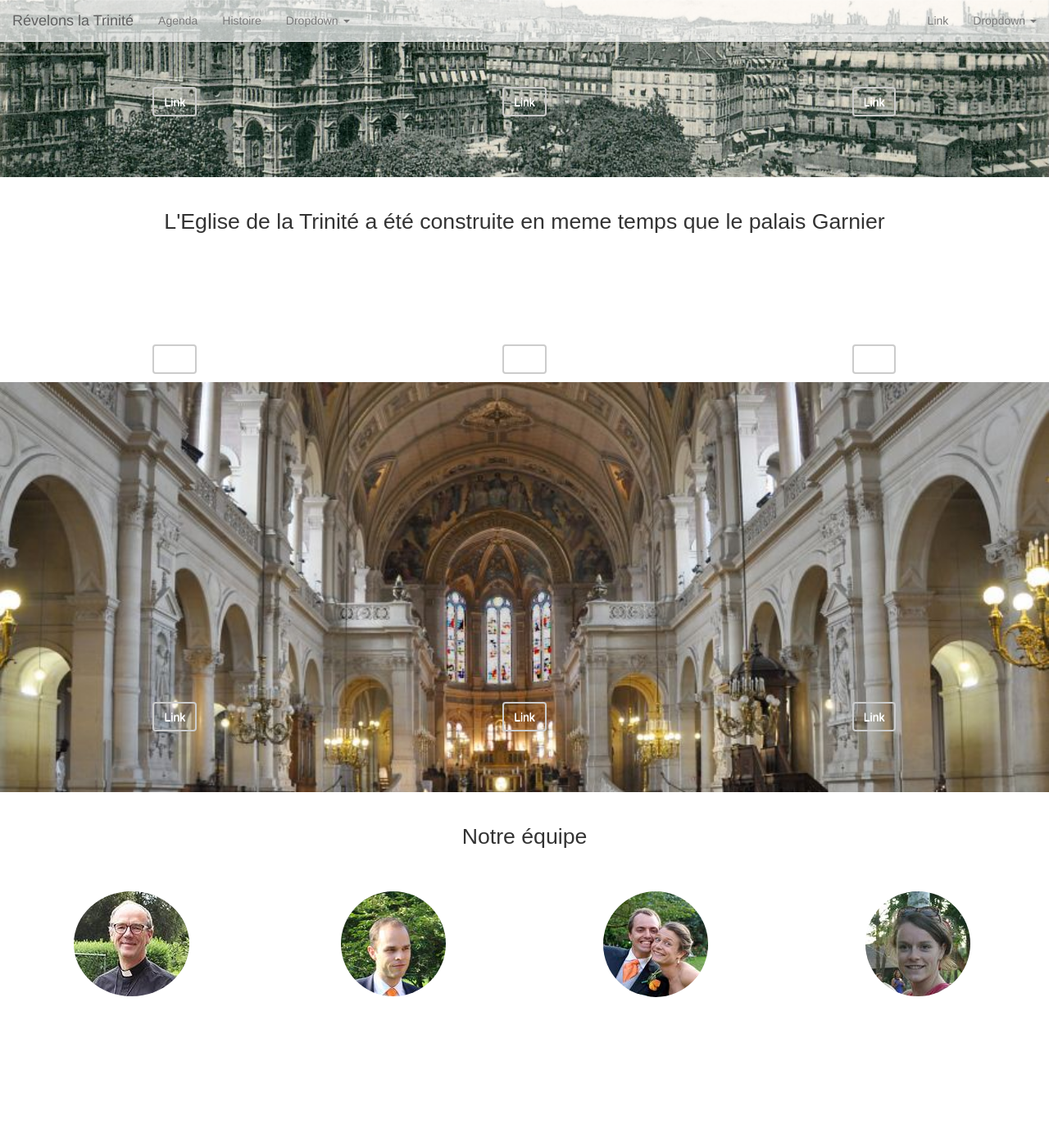
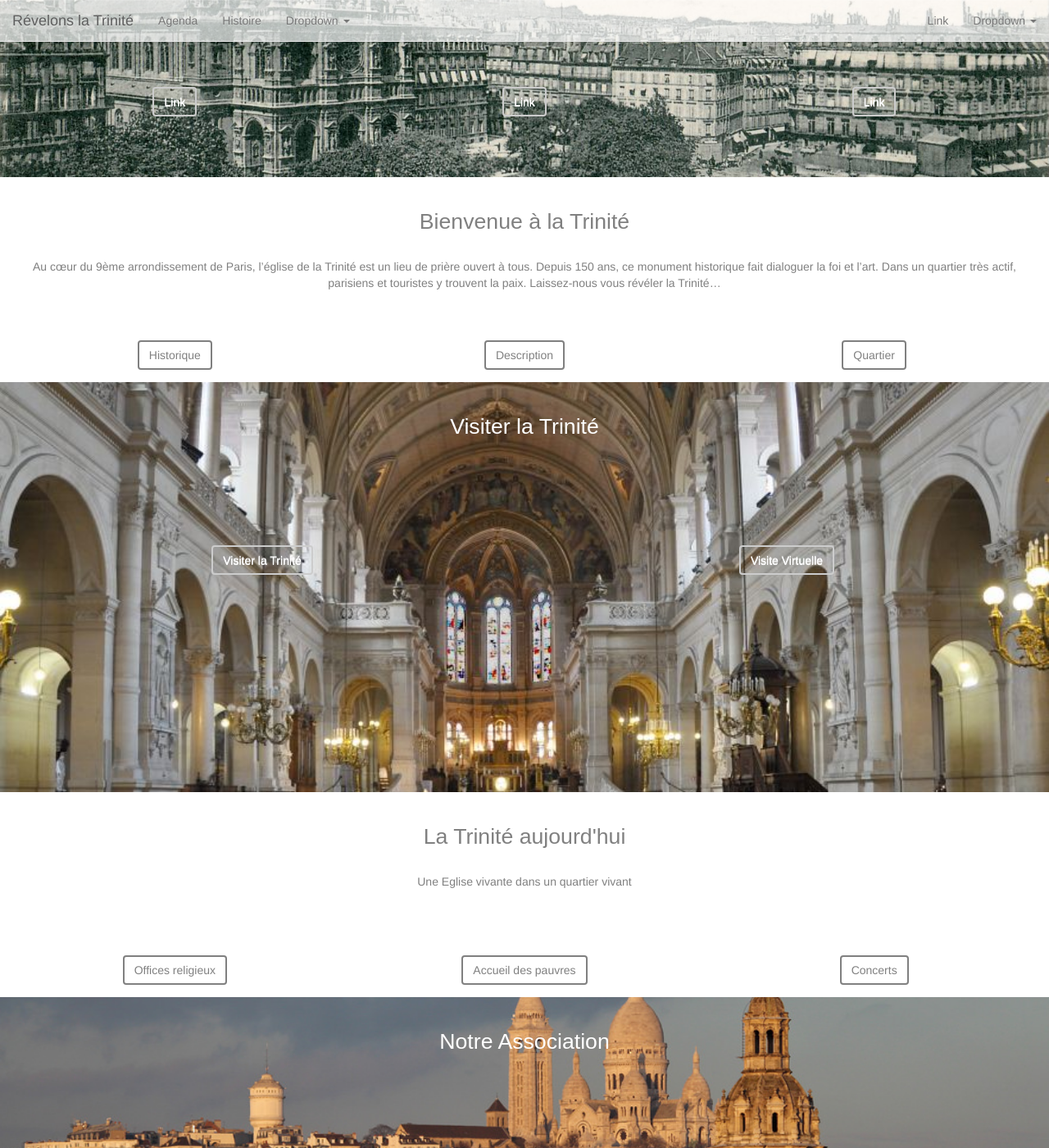
Before and after one commit to m-lce/rlt, a Jekyll site: the page built from page-info/test-page.html, in a window 1280 px wide and 1400 px high, scrolled down 284 px. Shown: the whole window at 82% size. Built offline with Jekyll 4.4.1, drawn with Linux system fonts in a browser that asks for light colours; nearby versions of some CDN libraries; before the commit the page ends 1500 px from its top, so only the background shows below that; some of the changed text lies outside the part shown.

Commit message:
first good version of home page

```diff
--- /dev/null
+++ b/_data/home_txt.yml
@@ -0,0 +1,6 @@
+title1: Bienvenue à la Trinité
+text1: Au cœur du 9ème arrondissement de Paris, l’église de la Trinité est un lieu de prière ouvert à tous. Depuis 150 ans, ce monument historique fait dialoguer la foi et l’art. Dans un quartier très actif, parisiens et touristes y trouvent la paix. Laissez-nous vous révéler la Trinité…
+title2: Visiter la Trinité
+title3: La Trinité aujourd'hui
+text3: Une Eglise vivante dans un quartier vivant
+title4: Notre Association
--- a/css/all.css
+++ b/css/all.css
@@ -3,12 +3,6 @@
 }
 
 .md12-img {
-    height:500px;
-    overflow: hidden;
-    z-index : 0 ;
-    background-repeat: no-repeat;
-    background-size: cover;
-    background-position:center;
     display: table;
     width: 100%;
     table-layout: fixed;
@@ -16,11 +10,43 @@
 }
 
 .img-1 {
-background-image : url('/img/old_trinite.JPG');
+    height:500px;
+    overflow: hidden;
+    z-index : 0 ;
+    background-repeat: no-repeat;
+    background-size: cover;
+    background-position:center;
+    background-image : url('/img/old_trinite.JPG');
 }
 
 .img-2 {
-background-image : url('/img/header.JPG');
+    color:white;
+    height:500px;
+    overflow: hidden;
+    z-index : 0 ;
+    background-repeat: no-repeat;
+    background-size: cover;
+    background-position:center;
+    background-image : url('/img/header.JPG');
+}
+
+
+.img-3 {
+    color:white;
+    height:500px;
+    overflow: hidden;
+    z-index : 0 ;
+    background-repeat: no-repeat;
+    background-size: cover;
+    background-position:center;
+    background-image : url('/img/last.jpg');
+}
+
+.txt-on-img{
+    color:white;
+}
+.txt-alone{
+    color:grey;
 }
 
 
@@ -51,10 +77,21 @@ background-image : url('/img/header.JPG');
 
 .rf-txt {
     position:relative;
-    overflow: hidden;
     display:table;
     z-index : 0 ;
-    min-height:250px;
+    ;
+    width: 100%;
+    table-layout: fixed;
+
+}
+
+
+
+.rnd-img {
+    position:relative;
+    display:table;
+    z-index : 0 ;
+    ;
     width: 100%;
     table-layout: fixed;
 
@@ -64,21 +101,24 @@ background-image : url('/img/header.JPG');
 .txt{
     position:absolute;
     display:table-cell;
-
-    height:100px;
+    /* color:grey */;
+    height:auto;
     top:0px;
-    width:100%;
+    width:100%;;
     /* z-index : 5 */ ;
 }
 
 .but-bot{
     position:absolute;
     bottom:0;
-    display:table;
+    /* display:table; */
     width:100%;
-    vertical-align: bottom;
-    /* padding-bottom:5% */;
+     padding-bottom:5px ;
     /* z-index : 5 */ ;
+}
+
+.img-but{
+    bottom:50%
 }
 
 .col-margin{
@@ -97,6 +137,15 @@ background-image : url('/img/header.JPG');
     color:white
     }
 
+.txt-but {
+    color:grey;
+    border-color:grey;
+}
+
+
+
+
+
 
 /* Small devices (tablets, 768px and up) */
 @media (max-width: 767px) {
@@ -109,6 +158,9 @@ background-image : url('/img/header.JPG');
     }
     .rnd-img img{
     margin-top:10px}
+
+    .rf-txt{
+        min-height:350px}
 }
 
 /* Small devices (tablets, 769px and up) */
@@ -120,6 +172,9 @@ background-image : url('/img/header.JPG');
     .rnd-img{
     min-height:700px;
     }
+    .rf-txt{
+        min-height:350px}
+
     .rnd-img img{
     margin-top:10px}
 }
@@ -132,4 +187,6 @@ background-image : url('/img/header.JPG');
     .rnd-img{
     min-height:250px;
     }
+    .rf-txt{
+        min-height:250px}
 }
--- a/page-info/test-page.html
+++ b/page-info/test-page.html
@@ -18,21 +18,22 @@ layout: default
 
 
   <div class="row-fluid rf-txt" >
-    <div class="row-fluid txt" >
-      <div class="col-md-12 " >
-        <h2> L'Eglise de la Trinité a été construite en meme temps que le palais Garnier</h2>
+    <div class="row-fluid txt txt-alone" >
+      <div class="col-md-12 text-center" >
+        <h2>{{ site.data.home_txt.title1 }}</h2>
+        <p> {{ site.data.home_txt.text1 }} </p>
 
       </div>
     </div>
     <div class="row-fluid but-bot">
       <div class="col-md-4 text-center col-margin">
-        <a class="btn btn-default center-but" href="#" role="button">Link</a>
+        <a class="btn btn-default center-but txt-but" href="/historique.html" role="button">Historique</a>
       </div>
       <div class="col-md-4 text-center col-margin">
-        <a class="btn btn-default center-but" href="#" role="button">Link</a>
+        <a class="btn btn-default center-but txt-but" href="/description.html" role="button">Description</a>
       </div>
       <div class="col-md-4 text-center col-margin">
-        <a class="btn btn-default center-but" href="#" role="button">Link</a>
+        <a class="btn btn-default center-but txt-but" href="/quartier.html" role="button">Quartier</a>
       </div>
     </div>
   </div>
@@ -40,25 +41,89 @@ layout: default
 
 
 
-  <div class="row-fluid md12-img img-2 bg-fixed" >
-    <div class="row-fluid first-plan bg-transparent">
+  <!-- <div class="row-fluid md12-img img-2 bg-fixed text-center" > -->
+  <!--   <h2> Visiter la Trinité </h2> -->
+  <!--   <div class="row-fluid first-plan bg-transparent"> -->
+  <!--     <div class="col-md-4 text-center col-margin"> -->
+  <!--       <a class="btn btn-default center-but" href="#" role="button">Link</a> -->
+  <!--     </div> -->
+  <!--     <div class="col-md-4 text-center col-margin"> -->
+  <!--       <a class="btn btn-default center-but" href="#" role="button">Link</a> -->
+  <!--     </div> -->
+  <!--     <div class="col-md-4 text-center col-margin"> -->
+  <!--       <a class="btn btn-default center-but" href="#" role="button">Link</a> -->
+  <!--     </div> -->
+  <!--   </div> -->
+  <!-- </div> -->
+
+
+<div class="row-fluid rf-txt img-2 bg-fixed" >
+    <div class="row-fluid txt txt-on-img" >
+      <div class="col-md-12 text-center" >
+        <h2>{{ site.data.home_txt.title2 }}</h2>
+        <!-- <p> {{ site.data.home_txt.text1 }} </p> -->
+
+      </div>
+    </div>
+    <div class="row-fluid but-bot img-but">
+      <div class="col-md-6 text-center col-margin">
+        <a class="btn btn-default center-but " href="/historique.html" role="button">Visiter la Trinité</a>
+      </div>
+      <div class="col-md-6 text-center col-margin">
+        <a class="btn btn-default center-but " href="/description.html" role="button">Visite Virtuelle</a>
+      </div>
+
+    </div>
+  </div>
+
+
+<div class="row-fluid rf-txt" >
+    <div class="row-fluid txt txt-alone" >
+      <div class="col-md-12 text-center" >
+        <h2>{{ site.data.home_txt.title3 }}</h2>
+        <p>{{ site.data.home_txt.text3 }}</p>
+
+      </div>
+    </div>
+    <div class="row-fluid but-bot">
       <div class="col-md-4 text-center col-margin">
-        <a class="btn btn-default center-but" href="#" role="button">Link</a>
+        <a class="btn btn-default center-but txt-but" href="/historique.html" role="button">Offices religieux</a>
       </div>
       <div class="col-md-4 text-center col-margin">
-        <a class="btn btn-default center-but" href="#" role="button">Link</a>
+        <a class="btn btn-default center-but txt-but" href="/description.html" role="button">Accueil des pauvres</a>
       </div>
       <div class="col-md-4 text-center col-margin">
-        <a class="btn btn-default center-but" href="#" role="button">Link</a>
+        <a class="btn btn-default center-but txt-but" href="/quartier.html" role="button">Concerts</a>
       </div>
+    </div>
+  </div>
+
+
+<div class="row-fluid rf-txt img-3 bg-fixed" >
+    <div class="row-fluid txt txt-on-img" >
+      <div class="col-md-12 text-center" >
+        <h2>{{ site.data.home_txt.title4 }}</h2>
+        <!-- <p> {{ site.data.home_txt.text1 }} </p> -->
+
+      </div>
+    </div>
+    <div class="row-fluid but-bot img-but">
+      <div class="col-md-6 text-center col-margin">
+        <a class="btn btn-default center-but " href="/historique.html" role="button">Restauration extérieure</a>
+      </div>
+      <div class="col-md-6 text-center col-margin">
+        <a class="btn btn-default center-but " href="/description.html" role="button">150 ans de la Trinité</a>
+      </div>
+
     </div>
   </div>
 
 
 
 
-  <div class="row-fluid rf-txt rnd-img" >
-    <div class="row-fluid txt" >
+
+  <div class="row-fluid  rnd-img" >
+    <div class="row-fluid txt txt-alone" >
       <div class="col-md-12 " >
         <h2>Notre équipe</h2>
 
```
Also changed, not shown: img/last.jpg (added).
